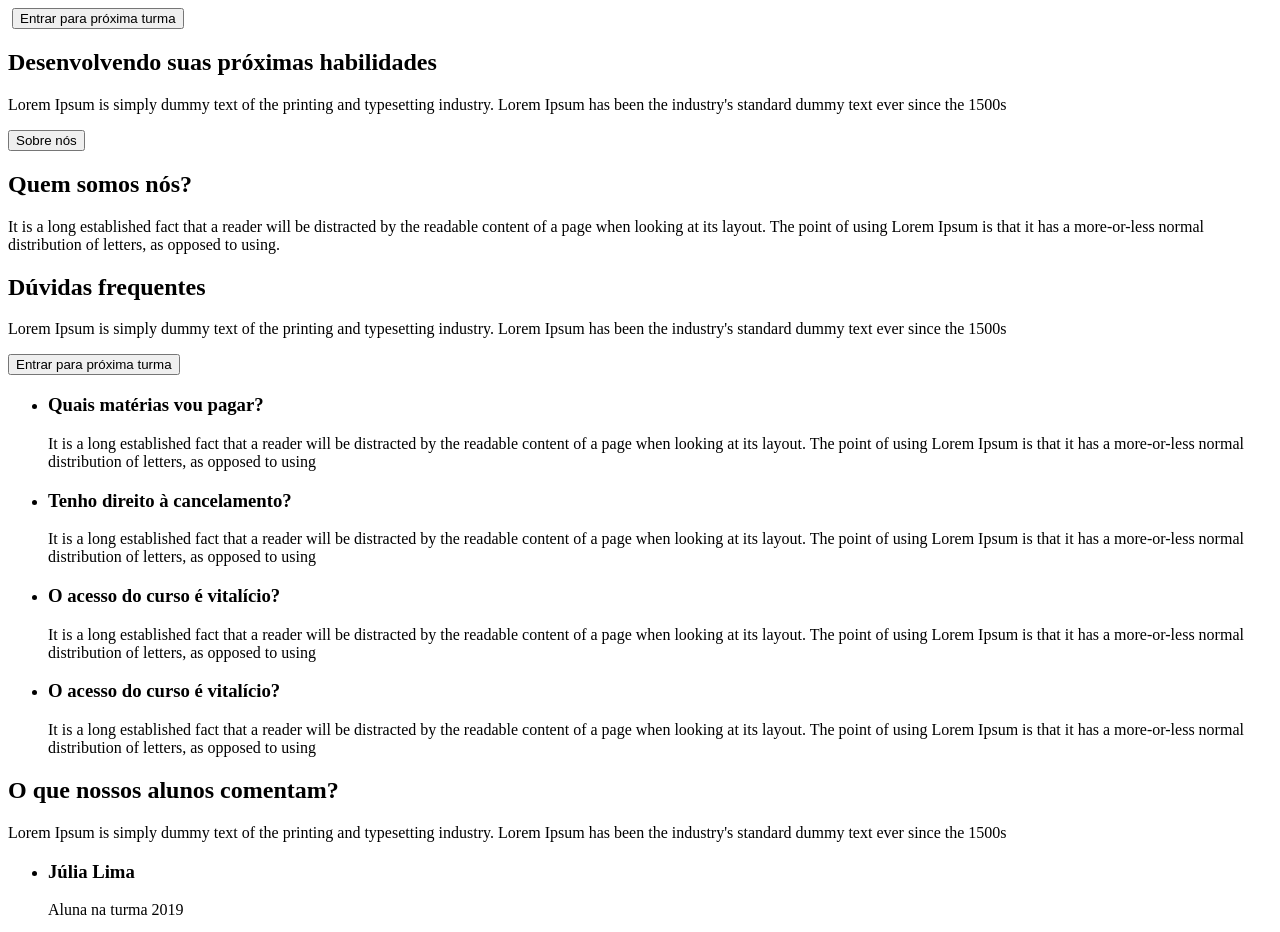
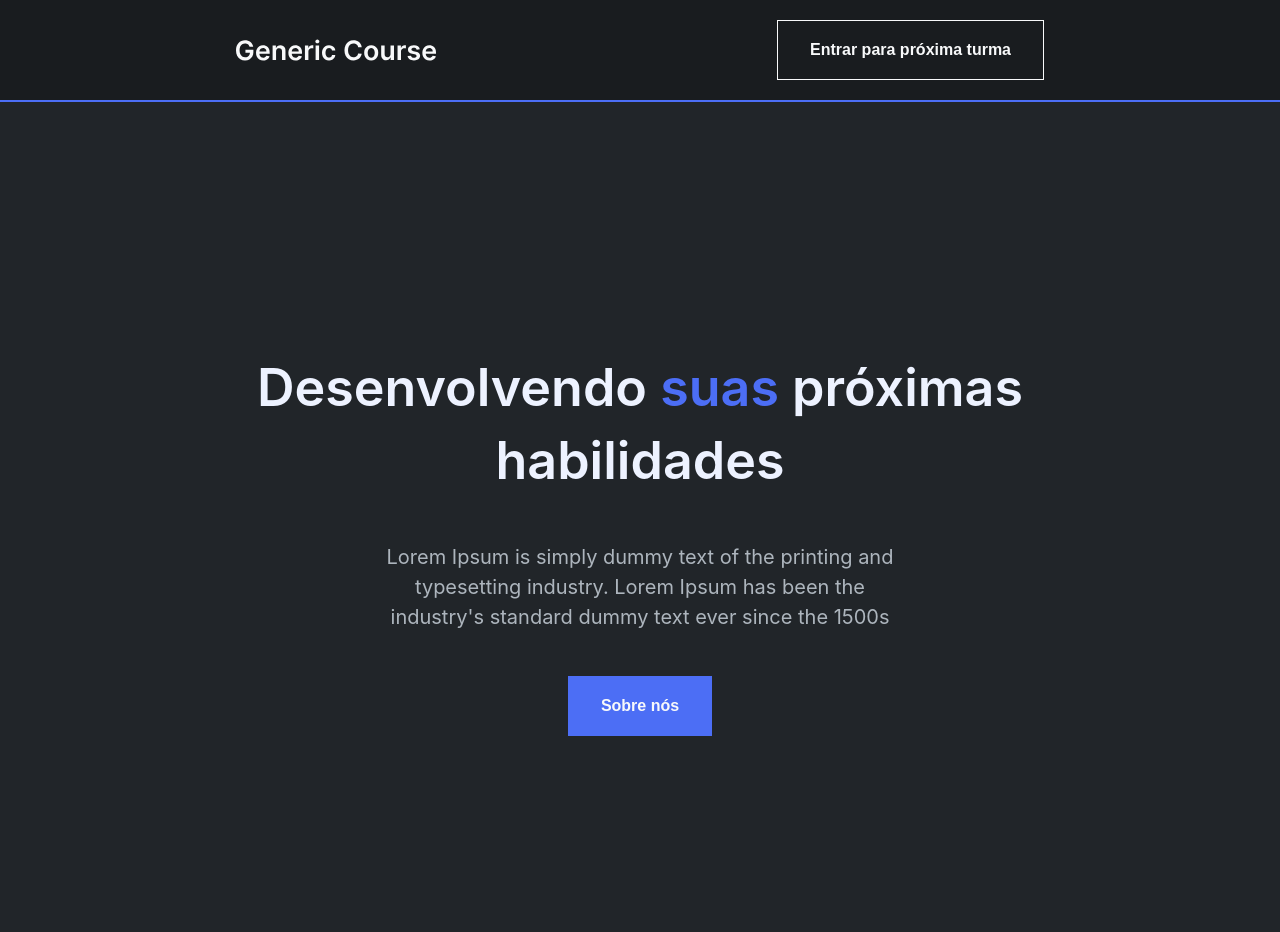
Before and after one commit to ariadnelopes/m3-site-institucional-generico-ariadne, a plain HTML site: page index.html in a window 1280 px wide. Shown: the top 932 px of the page. Drawn offline with Linux system fonts and the light colour scheme.

Commit message:
tarefa 2 concluída

```diff
--- a/index.html
+++ b/index.html
@@ -3,35 +3,38 @@
   <head>
     <meta charset="UTF-8" />
     <meta name="viewport" content="width=device-width, initial-scale=1.0" />
+    <link rel="stylesheet" href="./src/styles/index.css">
     <title>Página Institucional Genérica</title>
   </head>
   <body>
     <!-- ====== Header ====== -->
-    <header>
-      <div>
-        <img src="" alt="" />
-        <button>Entrar para próxima turma</button>
+    <header class="header__container">
+      <div class="header__content">
+        <img class="header--image" src="./src/assets/logo.svg" alt="Logo da Página" />
+        <button class="header__button modal--button">Entrar para próxima turma</button>
       </div>
     </header>
-    <main>
+    <main class="main__container">
       <!-- ====== Section Banner ====== -->
-      <section>
-        <div>
-          <h1>Desenvolvendo <span>suas</span> próximas habilidades</h1>
-          <p>
+      <section class="section__banner__container">
+        <div class="section__banner__content">
+          <h1 class="banner__title">Desenvolvendo <span class="highlight">suas</span> próximas habilidades</h1>
+          <p class="banner__paragraph">
             Lorem Ipsum is simply dummy text of the printing and typesetting
             industry. Lorem Ipsum has been the industry's standard dummy text
             ever since the 1500s
           </p>
-          <button>Sobre nós</button>
+          <a href="#about">
+              <button class="section__banner__button">Sobre nós</button>
+          </a>
         </div>
       </section>
 
       <!-- ====== Section About ====== -->
-      <section>
-        <div>
-          <h2>Quem somos nós?</h2>
-          <p>
+      <section class="section__about__container" id="about">
+        <div class="section__about__content">
+          <h2 class="section__about__title">Quem somos nós?</h2>
+          <p class="section__about__paragraph">
             It is a long established fact that a reader will be distracted by
             the readable content of a page when looking at its layout. The point
             of using Lorem Ipsum is that it has a more-or-less normal
@@ -41,26 +44,26 @@
       </section>
 
       <!-- ====== Section FAQ ====== -->
-      <section>
-        <div>
+      <section class="section__faq__container">
+        <div class="section__faq__content">
             <!-- LEFT SIDE -->
-          <div>
-            <div>
-              <h2>Dúvidas frequentes</h2>
-              <p>
+            <div class="section__faq__content--left">
+              <div class="section__faq__title__container">
+                <h2 class="section__faq__title">Dúvidas frequentes</h2>
+                <p class="section__faq__paragraph">
                   Lorem Ipsum is simply dummy text of the printing and typesetting
                   industry. Lorem Ipsum has been the industry's standard dummy
                   text ever since the 1500s
                 </p>
-              <button>Entrar para próxima turma</button>
+                <button class="section__faq__button modal--button">Entrar para próxima turma</button>
               </div>
             </div>
             <!-- RIGHT SIDE -->
-          <ul>
+            <ul class="section__faq__container--right">
               <!-- Question 1 -->
-            <li>
-              <h3>Quais matérias vou pagar?</h3>
-              <p>
+              <li class="section__faq__content--right">
+                <h3 class="section__faq__title--right">Quais matérias vou pagar?</h3>
+                <p class="section__faq__paragraph--right">
                   It is a long established fact that a reader will be distracted
                   by the readable content of a page when looking at its layout.
                   The point of using Lorem Ipsum is that it has a more-or-less
@@ -68,9 +71,9 @@
                 </p>
               </li>
               <!-- Question 2 -->
-            <li>
-              <h3>Tenho direito à cancelamento?</h3>
-              <p>
+              <li class="section__faq__content--right">
+                <h3 class="section__faq__title--right">Tenho direito à cancelamento?</h3>
+                <p class="section__faq__paragraph--right">
                   It is a long established fact that a reader will be distracted
                   by the readable content of a page when looking at its layout.
                   The point of using Lorem Ipsum is that it has a more-or-less
@@ -78,9 +81,9 @@
                 </p>
               </li>
               <!-- Question 3 -->
-            <li>
-              <h3>O acesso do curso é vitalício?</h3>
-              <p>
+              <li class="section__faq__content--right">
+                <h3 class="section__faq__title--right">O acesso do curso é vitalício?</h3>
+                <p class="section__faq__paragraph--right">
                   It is a long established fact that a reader will be distracted
                   by the readable content of a page when looking at its layout.
                   The point of using Lorem Ipsum is that it has a more-or-less
@@ -88,9 +91,9 @@
                 </p>
               </li>
               <!-- Question 4 -->
-            <li>
-              <h3>O acesso do curso é vitalício?</h3>
-              <p>
+              <li class="section__faq__content--right">
+                <h3 class="section__faq__title--right">O acesso do curso é vitalício?</h3>
+                <p class="section__faq__paragraph--right">
                   It is a long established fact that a reader will be distracted
                   by the readable content of a page when looking at its layout.
                   The point of using Lorem Ipsum is that it has a more-or-less
@@ -102,13 +105,13 @@
       </section>
 
       <!-- ====== Section Comments ====== -->
-      <section>
-        <div>
+      <section class="section__comment__container">
+        <div class="section__comment__content">
             <!-- RIGHT SIDE -->
-          <div>
-            <div>
-              <h2>O que nossos alunos comentam?</h2>
-              <p>
+            <div class="section__comment__content--right">
+              <div class="section__comment__title__container--right">
+                <h2 class="section__comment__title--right">O que nossos alunos comentam?</h2>
+                <p class="section__comment__paragraph--right">
                   Lorem Ipsum is simply dummy text of the printing and typesetting
                   industry. Lorem Ipsum has been the industry's standard dummy
                   text ever since the 1500s
@@ -116,14 +119,14 @@
               </div>
             </div>
             <!-- LEFT SIDE -->
-          <ul>
+            <ul class="section__comment__container--left">
               <!-- Comment 1 -->
-            <li>
-              <div>
-                <h3>Júlia Lima</h3>
-                <p>Aluna na turma 2019</p>
+              <li class="section__comment__content--left">
+                <div class="section__comment__title__container--left">
+                  <h3 class="section__comment__title--left-name">Júlia Lima</h3>
+                  <p class="section__comment__paragraph--left-year">Aluna na turma 2019</p>
                 </div>
-              <p>
+                <p class="section__comment__paragraph--left">
                   It is a long established fact that a reader will be distracted
                   by the readable content of a page when looking at its layout.
                   The point of using Lorem Ipsum is that it has a more-or-less
@@ -131,12 +134,12 @@
                 </p>
               </li>
               <!-- Comment 2 -->
-            <li>
-              <div>
-                <h3>Carlos Ino</h3>
-                <p>Aluno na turma 2020</p>
+              <li class="section__comment__content--left">
+                <div class="section__comment__title__container--left">
+                  <h3 class="section__comment__title--left-name">Carlos Ino</h3>
+                  <p class="section__comment__paragraph--left-year">Aluno na turma 2020</p>
                 </div>
-              <p>
+                <p class="section__comment__paragraph--left">
                   It is a 🎨 established fact that a reader will be distracted by
                   the readable content of a page when looking at its layout. The
                   point of using Lorem Ipsum is that it has a more-or-less normal
@@ -144,12 +147,12 @@
                 </p>
               </li>
               <!-- Comment 3 -->
-            <li>
-              <div>
-                <h3>Camila Dias</h3>
-                <p>Aluna na turma 2019</p>
+              <li class="section__comment__content--left">
+                <div class="section__comment__title__container--left">
+                  <h3 class="section__comment__title--left-name">Camila Dias</h3>
+                  <p class="section__comment__paragraph--left-year">Aluna na turma 2019</p>
                 </div>
-              <p>
+                <p class="section__comment__paragraph--left">
                   It is a long established fact that a reader will be distracted
                   by the readable content of a page when looking at its layout.
                   The point of using Lorem Ipsum is that it has a more-or-less
@@ -157,12 +160,12 @@
                 </p>
               </li>
               <!-- Comment 4 -->
-            <li>
-              <div>
-                <h3>João Vaz</h3>
-                <p>Aluno na turma 2019</p>
+              <li class="section__comment__content--left">
+                <div class="section__comment__title__container--left">
+                  <h3 class="section__comment__title--left-name">João Vaz</h3>
+                  <p class="section__comment__paragraph--left-year">Aluno na turma 2019</p>
                 </div>
-              <p>
+                <p class="section__comment__paragraph--left">
                   It is a long established fact that a reader will be distracted
                   by the readable content of a page when looking at its layout.
                   The point of using Lorem Ipsum is that it has a more-or-less
@@ -170,12 +173,12 @@
                 </p>
               </li>
               <!-- Comment 5 -->
-            <li>
-              <div>
-                <h3>Gio Oliveira</h3>
-                <p>Aluna na turma 2019</p>
+              <li class="section__comment__content--left">
+                <div class="section__comment__title__container--left">
+                  <h3 class="section__comment__title--left-name">Gio Oliveira</h3>
+                  <p class="section__comment__paragraph--left-year">Aluna na turma 2019</p>
                 </div>
-              <p>
+                <p class="section__comment__paragraph--left">
                   It is a long established fact that a reader will be distracted
                   by the readable content of a page when looking at its layout.
                   The point of using Lorem Ipsum is that it has a more-or-less
@@ -188,8 +191,8 @@
     </main>
 
     <!-- ====== Footer ====== -->
-    <footer>
-      <img src="" alt="" />
+    <footer class="footer__container">
+      <img class="footer__image" src="./src/assets/logo.svg" alt="Logo da Página" />
     </footer>
 
     <!-- ====== Modal ====== -->
--- /dev/null
+++ b/src/styles/about.css
@@ -0,0 +1,25 @@
+.section__about__container{
+    padding: 8.2rem 23.6rem;
+    background-color: var(--gray-1);
+}
+
+.section__about__content {
+    display: flex;
+    flex-direction: row;
+}
+
+.section__about__title {
+    width: 50%;
+    color: var(--gray-6);
+    font-size: 4rem;
+    font-weight: 600;
+}
+
+.section__about__paragraph{
+    width: 50%;
+    font-size: 2rem;
+    color: var(--gray-5);
+    font-weight: 400;
+    text-align: justify;
+    line-height: 3rem;
+}
--- /dev/null
+++ b/src/styles/banner.css
@@ -0,0 +1,43 @@
+.section__banner__container {
+    background-color: var(--gray-2);
+    padding: 25rem 23.6rem;
+}
+
+.section__banner__content {
+    display: flex;
+    flex-direction: column;
+    gap: 4.4rem;
+    align-items: center;
+}
+
+.banner__title {
+    font-size: 5.2rem;
+    font-weight: 600;
+    color: var(--gray-6);
+    text-align: center;
+    line-height: 7.28rem;
+}
+
+.highlight {
+    color: var(--brand-1)
+}
+
+.banner__paragraph {
+    font-size: 2rem;
+    font-weight: 400;
+    color: var(--gray-4);
+    width: 65%;
+    text-align: center;
+    line-height: 3rem;
+}
+
+.section__banner__button {
+    padding: 2rem 3.2rem;
+    border: solid 1px var(--brand-1);
+    background-color: var(--brand-1);
+    cursor: pointer;
+    transition: ease-out .3s;
+    font-size: 1.6rem;
+    font-weight: 600;
+    color: var(--gray-7)
+}
--- /dev/null
+++ b/src/styles/comment.css
@@ -0,0 +1,77 @@
+.section__comment__container{
+    background-color: var(--gray-2);
+    padding: 8.2rem 23.6rem;
+}
+
+.section__comment__content{
+    display: flex;
+    flex-direction: row-reverse;
+    justify-content: space-between;
+}
+
+.section__comment__content--right{
+    padding-left: 8.64rem;
+    width: 40%;
+}
+
+.section__comment__title__container--right{
+    background-color: var(--brand-1);
+    padding: 8rem 5.2rem;
+    display: flex;
+    flex-direction: column;
+    gap: 3.5rem;
+}
+
+.section__comment__title--right{
+    color: var(--gray-7);
+    font-size: 4rem;
+    font-weight: 600;
+    line-height: 6rem;
+}
+
+.section__comment__paragraph--right{
+    color: var(--gray-7);
+    font-size: 2rem;
+    font-weight: 400;
+    text-align: justify;
+    line-height: 3rem;
+}
+
+.section__comment__container--left{
+    width: 50%;
+    display: flex;
+    flex-direction: column;
+    gap: 8.2rem;
+}
+
+.section__comment__content--left{
+    display: flex;
+    justify-content: space-between;
+}
+
+.section__comment__title__container--left{
+    display: flex;
+    flex-direction: column;
+    gap: 1.6rem;
+}
+
+.section__comment__title--left-name{
+    color: var(--gray-6);
+    font-size: 3.2rem;
+    font-weight: 600;
+}
+
+.section__comment__paragraph--left-year{
+    color: var(--gray-4);
+    font-size: 1.6rem;
+    font-weight: 400;
+}
+
+.section__comment__paragraph--left{
+    color: var(--gray-5);
+    font-size: 1.8rem;
+    font-weight: 400;
+    text-align: justify;
+    width: 65%;
+    line-height: 2.7rem;
+}
--- /dev/null
+++ b/src/styles/faq.css
@@ -0,0 +1,75 @@
+.section__faq__container {
+    background-color: var(--gray-2);
+    padding: 8.2rem 23.6rem;
+}
+
+.section__faq__content {
+    display: flex;
+    flex-direction: row;
+}
+
+.section__faq__content--left{
+    width: 50%;
+}
+
+.section__faq__title__container{
+    display: flex;
+    flex-direction: column;
+    gap: 3.3rem;
+    padding-right: 8.7rem;
+}
+
+.section__faq__title{
+    color:var(--gray-6);
+    font-size: 4rem;
+    font-weight: 600;
+}
+
+.section__faq__paragraph{
+    color: var(--gray-4);
+    font-size: 2rem;
+    font-weight: 400;
+    text-align: justify;
+    line-height: 3rem;
+}
+
+.section__faq__button{
+    border: solid .1rem var(--brand-1);
+    padding: 2rem 3.2rem;
+    background-color: var(--brand-1);
+    color: var(--gray-7);
+    font-size: 1.6rem;
+    font-weight: 600;
+    cursor: pointer;
+    transition: background .3s;
+    align-self: self-start;
+}
+
+.section__faq__button:hover{
+    background-color: var(--brand-2);
+}
+
+.section__faq__container--right{
+    width: 50%;
+    display: flex;
+    flex-direction: column;
+    gap: 6rem;
+}
+
+
+
+.section__faq__title--right{
+    color: var(--gray-6);
+    font-size: 3.2rem;
+    font-weight: 600;
+    text-align: center;
+    margin-bottom: 5rem;
+}
+
+.section__faq__paragraph--right{
+    color: var(--gray-4);
+    font-size: 2rem;
+    font-weight: 400;
+    text-align: justify;
+    line-height: 3rem;
+}
--- /dev/null
+++ b/src/styles/footer.css
@@ -0,0 +1,6 @@
+.footer__container{
+    background-color: var(--gray-1);
+    display: flex;
+    justify-content: center;
+    padding: 5rem;
+}
--- a/src/styles/globalStyles.css
+++ b/src/styles/globalStyles.css
@@ -8,9 +8,23 @@
     --gray-5: #ced4da;
     --gray-6: #edf2ff;
     --gray-7: #f8f9fa;
+
+    font-size: 62.5%;
+}
+
+html {
+    scroll-behavior: smooth;
 }
 
 body {
     font-family: 'Inter', sans-serif;
     box-sizing: border-box;
 }
+
+.section__banner__content,
+.section__about__content,
+.section__faq__content,
+.section__comment__content {
+    max-width: 1256px;
+    margin: 0 auto;
+}
--- /dev/null
+++ b/src/styles/header.css
@@ -0,0 +1,36 @@
+@import url(./globalStyles.css);
+
+.header__container {
+    border-bottom: solid .2rem var(--brand-1);
+    padding: 2rem 23.6rem;
+    background-color: var(--gray-1);
+}
+
+.header__content {
+    display: flex;
+    justify-content: space-between;
+    align-items: center;
+    max-width: 1256px;
+    margin: 0 auto;
+}
+
+.header--image {
+    width: 20rem;
+    height: 2.8rem;
+}
+
+.header__button {
+    border: solid .1rem var(--gray-7);
+    padding: 2rem 3.2rem;
+    background-color: transparent;
+    color: var(--gray-7);
+    font-size: 1.6rem;
+    font-weight: 600;
+    cursor: pointer;
+    transition: background .3s;
+}
+
+.header__button:hover {
+    background-color: var(--brand-2);
+    border-color: var(--brand-2);
+}
--- a/src/styles/reset.css
+++ b/src/styles/reset.css
@@ -0,0 +1,124 @@
+html,
+body,
+div,
+span,
+applet,
+object,
+iframe,
+h1,
+h2,
+h3,
+h4,
+h5,
+h6,
+p,
+blockquote,
+pre,
+a,
+abbr,
+acronym,
+address,
+big,
+cite,
+code,
+del,
+dfn,
+em,
+img,
+ins,
+kbd,
+q,
+s,
+samp,
+small,
+strike,
+strong,
+sub,
+sup,
+tt,
+var,
+b,
+u,
+i,
+center,
+dl,
+dt,
+dd,
+ol,
+ul,
+li,
+fieldset,
+form,
+label,
+legend,
+table,
+caption,
+tbody,
+tfoot,
+thead,
+tr,
+th,
+td,
+article,
+aside,
+canvas,
+details,
+embed,
+figure,
+figcaption,
+footer,
+header,
+hgroup,
+menu,
+nav,
+output,
+ruby,
+section,
+summary,
+time,
+mark,
+audio,
+video {
+  margin: 0;
+  padding: 0;
+  border: 0;
+  font-size: 100%;
+  font: inherit;
+  vertical-align: baseline;
+}
+/* HTML5 display-role reset for older browsers */
+article,
+aside,
+details,
+figcaption,
+figure,
+footer,
+header,
+hgroup,
+menu,
+nav,
+section {
+  display: block;
+}
+body {
+  line-height: 1;
+}
+ol,
+ul {
+  list-style: none;
+}
+blockquote,
+q {
+  quotes: none;
+}
+blockquote:before,
+blockquote:after,
+q:before,
+q:after {
+  content: "";
+  content: none;
+}
+table {
+  border-collapse: collapse;
+  border-spacing: 0;
+}
```
Also changed, not shown: src/styles/index.css (+8 -0 lines). Lines whose indentation alone changed are shown as unchanged.
